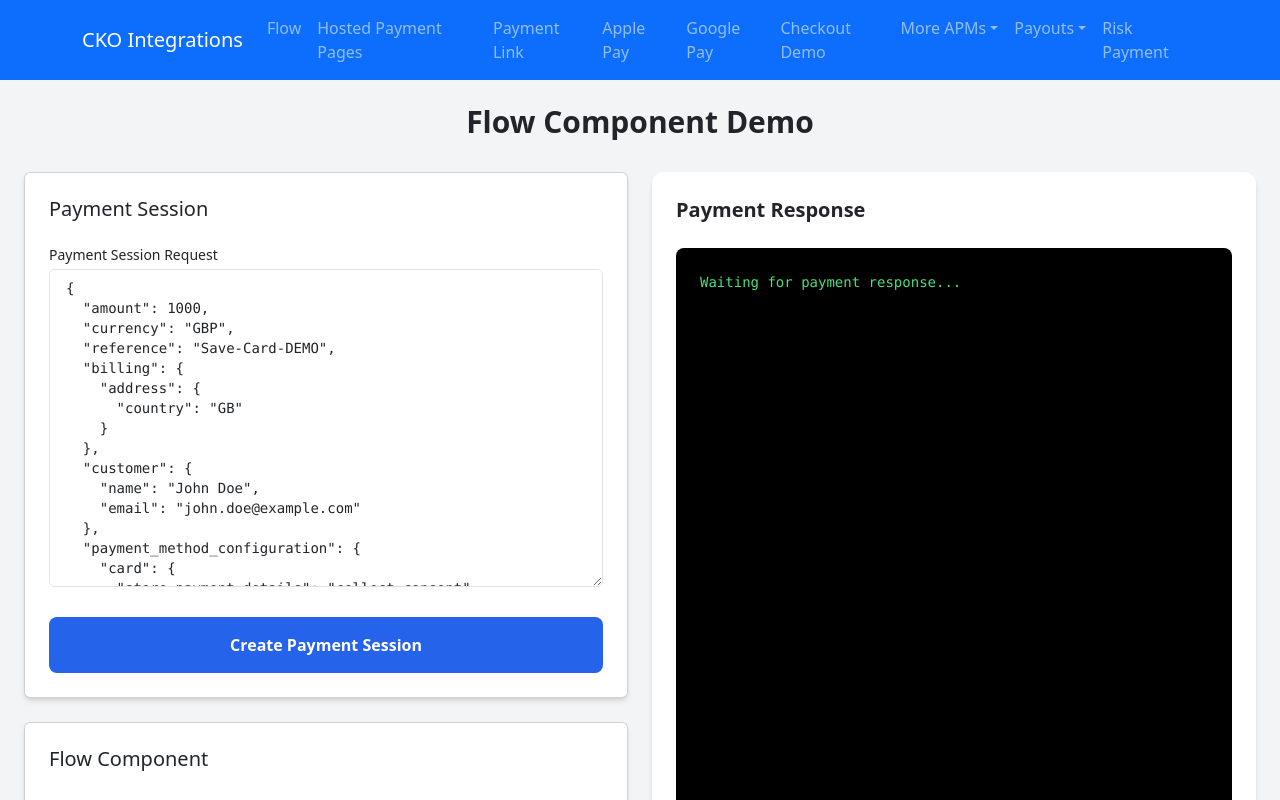
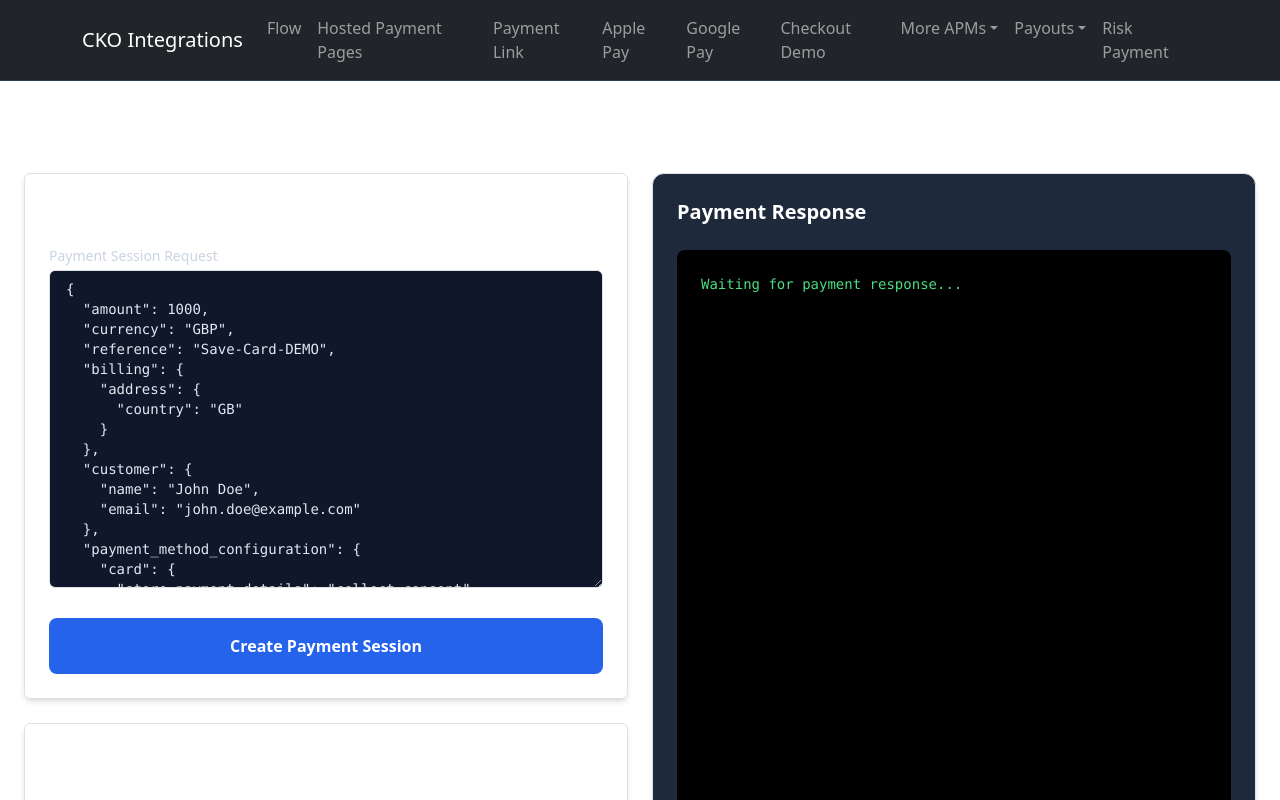
Before and after one commit to Mark-Reilly-Checkout/React-Flask-Project, a React (Create React App) app in the folder frontend/: page /flowSavedCard in a window 1280 px wide. Shown: the top 800 px of the page. Built offline with nearby package versions, Linux system fonts and the light colour scheme.

Commit message:
Changing UI Styling

```diff
--- a/frontend/src/components/FlowCallbacks/FlowSavedCard.js
+++ b/frontend/src/components/FlowCallbacks/FlowSavedCard.js
@@ -147,21 +147,20 @@ const FlowSavedCard = () => {
 
 
     return (
-        <div className="min-h-screen bg-gray-100 p-6">
-            <h1 className="text-3xl font-bold text-center mb-8">Flow Component Demo</h1>
+       <div className="min-h-screen p-6">
+            <h1 className="text-3xl font-bold text-center mb-8 text-white">Flow Component Demo</h1>
 
             <div className="grid grid-cols-1 md:grid-cols-2 gap-6">
                 {/* Left Column */}
                 <div className="flex flex-col gap-6">
-                    {/* Panel 1: Configuration and Actions */}
-                    <Card className="p-6 rounded-xl shadow-md bg-white">
-                        <Card.Title className="text-xl font-semibold mb-4">Payment Session</Card.Title>
+                    <Card className="p-6 rounded-xl shadow-md bg-slate-800 border border-slate-700">
+                        <Card.Title className="text-xl font-semibold mb-4 text-white">Payment Session</Card.Title>
                         <div className="mb-4">
-                            <label className="block text-sm font-medium mb-1">Payment Session Request</label>
+                            <label className="block text-sm font-medium mb-1 text-slate-300">Payment Session Request</label>
                             <textarea
                                 value={jsonInput}
                                 onChange={handleJsonInputChange}
-                                className={`w-full border rounded px-3 py-2 font-mono text-sm ${jsonError ? 'border-red-500' : 'border-gray-300'}`}
+                                className={`w-full border rounded px-3 py-2 font-mono text-sm bg-slate-900 text-slate-200 ${jsonError ? 'border-red-500' : 'border-slate-600'}`}
                                 rows={15}
                                 placeholder="Enter session request JSON here..."
                             />
@@ -175,32 +174,31 @@ const FlowSavedCard = () => {
                             {loading ? "Creating Session..." : "Create Payment Session"}
                         </button>
                         {paymentSession && (
-                            <p className="mt-4 text-sm text-gray-700 break-all">
+                            <p className="mt-4 text-sm text-slate-400 break-all">
                                 <strong>Payment Session ID:</strong> {paymentSession.id}
                             </p>
                         )}
                     </Card>
 
-                    {/* Panel 2: Flow Component */}
-                    <Card className="p-6 rounded-xl shadow-md bg-white">
-                        <Card.Title className="text-xl font-semibold mb-4">Flow Component</Card.Title>
+                    <Card className="p-6 rounded-xl shadow-md bg-slate-800 border border-slate-700">
+                        <Card.Title className="text-xl font-semibold mb-4 text-white">Flow Component</Card.Title>
                         {paymentSession ? (
                             <div ref={flowContainerRef} id="flow-container" className="min-h-[300px]">
                                 {/* The flow component will be mounted here by the useEffect hook */}
                             </div>
                         ) : (
                             <div className="min-h-[300px] flex items-center justify-center">
-                                <p className="text-center text-gray-500">Create a payment session to load the Flow component.</p>
+                                <p className="text-center text-slate-400">Create a payment session to load the Flow component.</p>
                             </div>
                         )}
                     </Card>
                 </div>
 
                 {/* Right Column: Payment Response */}
-                <div className="p-6 rounded-xl shadow-md bg-white">
-                    <h2 className="text-xl font-semibold mb-4">Payment Response</h2>
+                <div className="p-6 rounded-xl shadow-md bg-slate-800 border border-slate-700">
+                    <h2 className="text-xl font-semibold mb-4 text-white">Payment Response</h2>
                     {paymentResponse?.id && (
-                        <div className="mb-4 text-sm text-gray-700 break-all">
+                        <div className="mb-4 text-sm text-slate-400 break-all">
                             <strong>Payment ID:</strong> {paymentResponse.id}
                         </div>
                     )}
--- a/frontend/src/components/NavigationBar.js
+++ b/frontend/src/components/NavigationBar.js
@@ -4,7 +4,7 @@ import { Link } from 'react-router-dom';
 
 const NavigationBar = () => {
   return (
-    <Navbar bg="primary" data-bs-theme="dark" expand="lg" sticky="top">
+    <Navbar bg="dark" variant="dark" expand="lg" className="border-b border-slate-700" sticky="top">
       <Container>
         <Navbar.Brand href="/">CKO Integrations</Navbar.Brand>
         <Navbar.Toggle aria-controls="basic-navbar-nav" />
```
